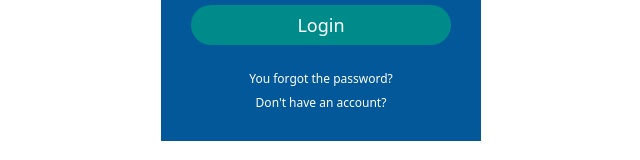
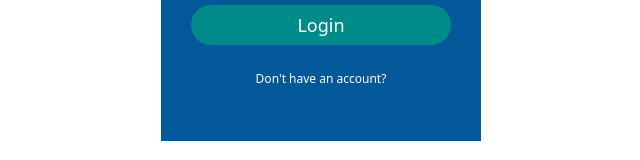
Before and after one commit to Web-Application-Dev-Michlala/Project, a website: page public/Login/login.html in a window 1280 px wide. Shown: the part 484-644 px from the top of the page, without its empty margins (319-959 px from the left). Drawn offline with nearby package versions, Linux system fonts and the light colour scheme; files that its build step writes are made by us from their sources; no server answers; files whose address does not match are found by name.

Commit message:
Update login.html

```diff
--- a/public/Login/login.html
+++ b/public/Login/login.html
@@ -32,7 +32,7 @@
 <input type="password" name="password" placeholder="Enter Password">
 <input type="submit"  name="" value="Login">
 
-<a href="#">You forgot the password?</a><br>
+
 <a href="/register">Don't have an account?</a>
 
 
```
